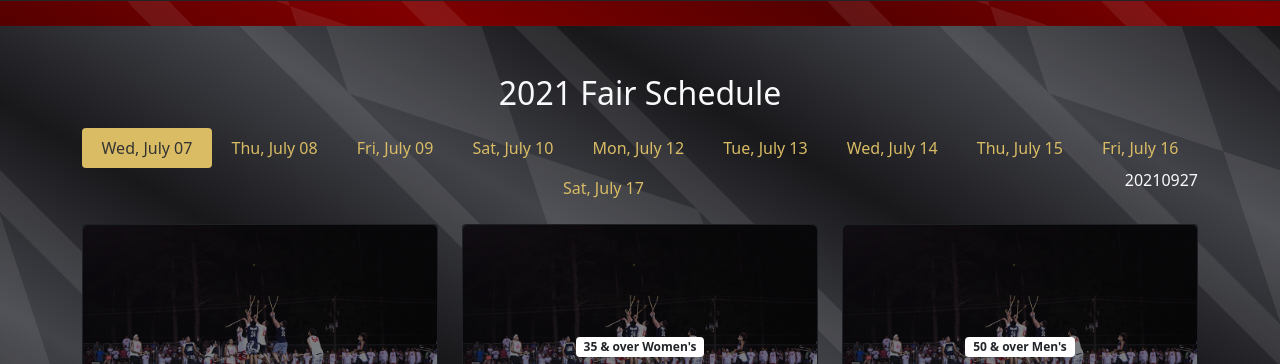
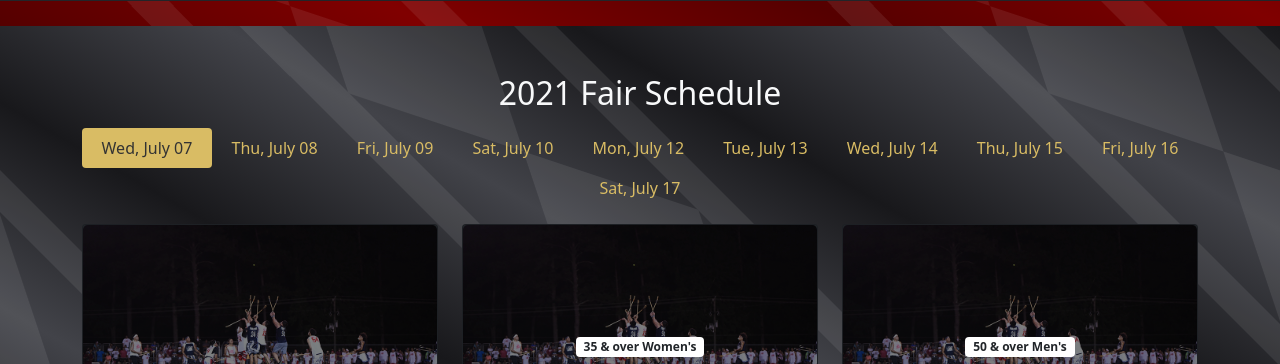
Before and after one commit to smattera/smattera.github.io, a Jekyll site: the page built from events/index.md, in a window 1280 px wide and 900 px high, scrolled down 682 px. Shown: the part 91-455 px from the top of the window. Built offline with Jekyll 4.4.1, drawn with Linux system fonts in a browser that asks for light colours; nearby versions of some CDN libraries.

Commit message:
Update events.html

```diff
--- a/_includes/events.html
+++ b/_includes/events.html
@@ -37,7 +37,6 @@
       {% include event-tab.html day="dayEight" title="Thu, July 15" %}
       {% include event-tab.html day="dayNine" title="Fri, July 16" %}
       {% include event-tab.html day="dayTen" title="Sat, July 17" %}
-      {{ 'now' | date: "%Y%m%d" }}
     </ul>
     <div class="tab-content pt-3" id="myTabContent">
       <div class="tab-pane fade show active" id="dayOne" role="tabpanel" aria-labelledby="dayOne-tab">
```
